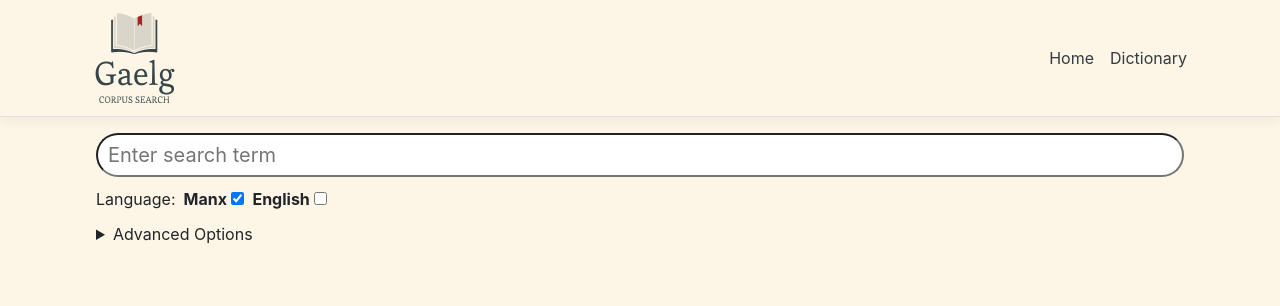
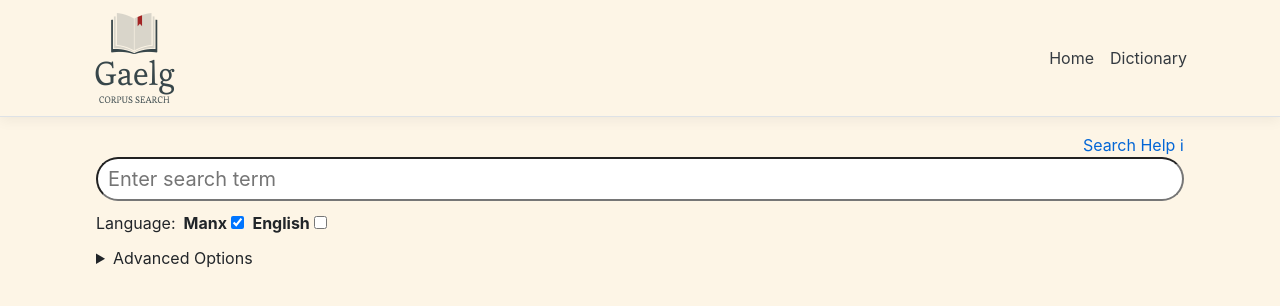
Before and after one commit to david-allison/manx-corpus-search, a React (Create React App) app in the folder CorpusSearch/ClientApp/: page / in a window 1280 px wide. Shown: the top 306 px of the page. Built offline with nearby package versions, Linux system fonts and the light colour scheme; no server answers.

Commit message:
feat: Add link to "searching help"
Fixes #14

```diff
--- a/CorpusSearch/ClientApp/src/components/Home.js
+++ b/CorpusSearch/ClientApp/src/components/Home.js
@@ -74,6 +74,7 @@ export class Home extends Component {
         return (
             <div>
                 <div className="search-options">
+                    <a style={{"float":"right"}} href="https://github.com/david-allison-1/manx-corpus-search/blob/master/CorpusSearch/Docs/searching.md#searching" target="_blank" rel="noreferrer">Search Help ℹ</a>
                     <input id="corpus-search-box" placeholder="Enter search term" type="text" value={this.state.value} onChange={this.handleChange} />
 
 
```
